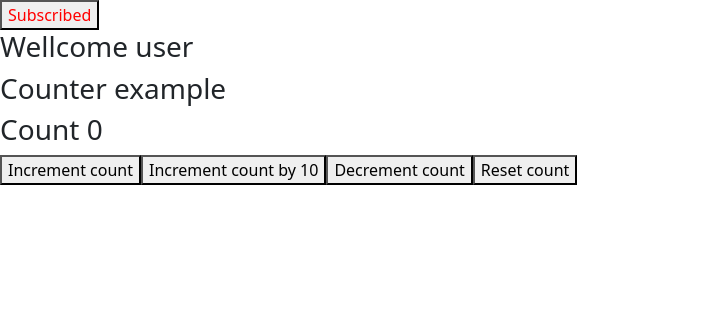
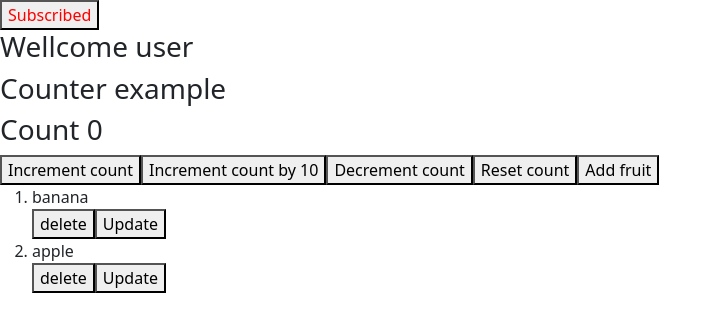
Before and after one commit to saiDev1999/reactClass12R, a React (Create React App) app: page / in a window 1280 px wide. Both pictures are taken after a click on the button "Subscribe". Shown: the top 332 px of the page, without its empty margins (0-722 px from the left). Built offline with nearby package versions, Linux system fonts and the light colour scheme.

Commit message:
CRUD on state

```diff
--- a/src/components/class-components/button.js
+++ b/src/components/class-components/button.js
@@ -2,11 +2,35 @@
 import Counter from "./counter";
 
 class ButtonComponent extends Component{
-    state={
-        isSubscribe:false,
+    // state={
+    //     isSubscribe:false,
+    //     text1:"Subscribe",
+    //     text2:"Subscribed",
+    //     fruits:["banana","apple"]
+    // }
+
+
+    // constructor :
+    // it is method which is used to initialize the state  and bind the events in class based components
+
+    constructor(){
+        super()
+
+        this.state={
+                   isSubscribe:false,
         text1:"Subscribe",
-        text2:"Subscribed"
+        text2:"Subscribed",
+        fruits:["banana","apple"]
+
+
+        }
+
     }
+
+
+
+
+
     changeSubscribe=()=>{
         console.log("clicked")
         this.setState(
@@ -17,6 +41,56 @@
         )
 
     }
+
+    addFruit=()=>{
+        const newFruits=[...this.state.fruits,"new Fruit"]
+        // console.log(newFruits)
+        this.setState(
+            {
+                fruits:newFruits
+            }
+            ,()=>{
+                console.log(this.state.fruits,"inside setState")
+
+            }
+        )
+
+        console.log(this.state.fruits,"outside setState")
+    }
+
+    deleteFruit=(index)=>{
+        console.log(index)
+        const newFruits=this.state.fruits.filter((eachFruit,i)=>i!==index)
+        console.log(newFruits)
+
+        this.setState({
+            fruits:newFruits
+        })
+
+
+
+
+    }
+
+    updateFruit=(index)=>{
+
+        const newFruits=this.state.fruits.map((eachElement,i)=>{
+            if(i===index){
+                return "PineApple"
+            }else{
+                return eachElement
+            }
+        })
+        this.setState(
+            {
+                fruits:newFruits
+            }
+        )
+
+        console.log(newFruits)
+
+    }
+
    render(){
         return(
             <div>
@@ -31,6 +105,28 @@
 
                     <h3>Wellcome user</h3>
                     <Counter/>
+                    <button onClick={this.addFruit} >Add fruit</button>
+                    <ol>
+
+
+                    {
+                        this.state.fruits.map((eachElement,index)=>{
+                            return(
+                                <>
+
+
+                                <li>
+                                    {eachElement}
+
+
+                                </li>
+                                <button onClick={()=>this.deleteFruit(index)} >delete</button>
+                                <button onClick={()=>this.updateFruit(index)} >Update</button>
+                                </>
+                            )
+                        })
+                    }
+                         </ol>
                     </>
                     :
                     <h3>Please subscribe to see the content</h3>
@@ -42,6 +138,19 @@
 }
 
 export default ButtonComponent
+
+// CRUD :
+
+// 1. Create
+// 2. READ
+// 3. update
+// 4. delete
+
+// Tasks:
+// 1. Class repeat
+// 2. Take a state (array) with fruits , give add fruit option , add the dummy fruit , show in ui
+// 3. delete the fruit
+// 4. state and setState (online blogs)
 
 // state is mutable
 // state is asynchronous
```
Also changed, not shown: src/App.js (+5 -11 lines).
